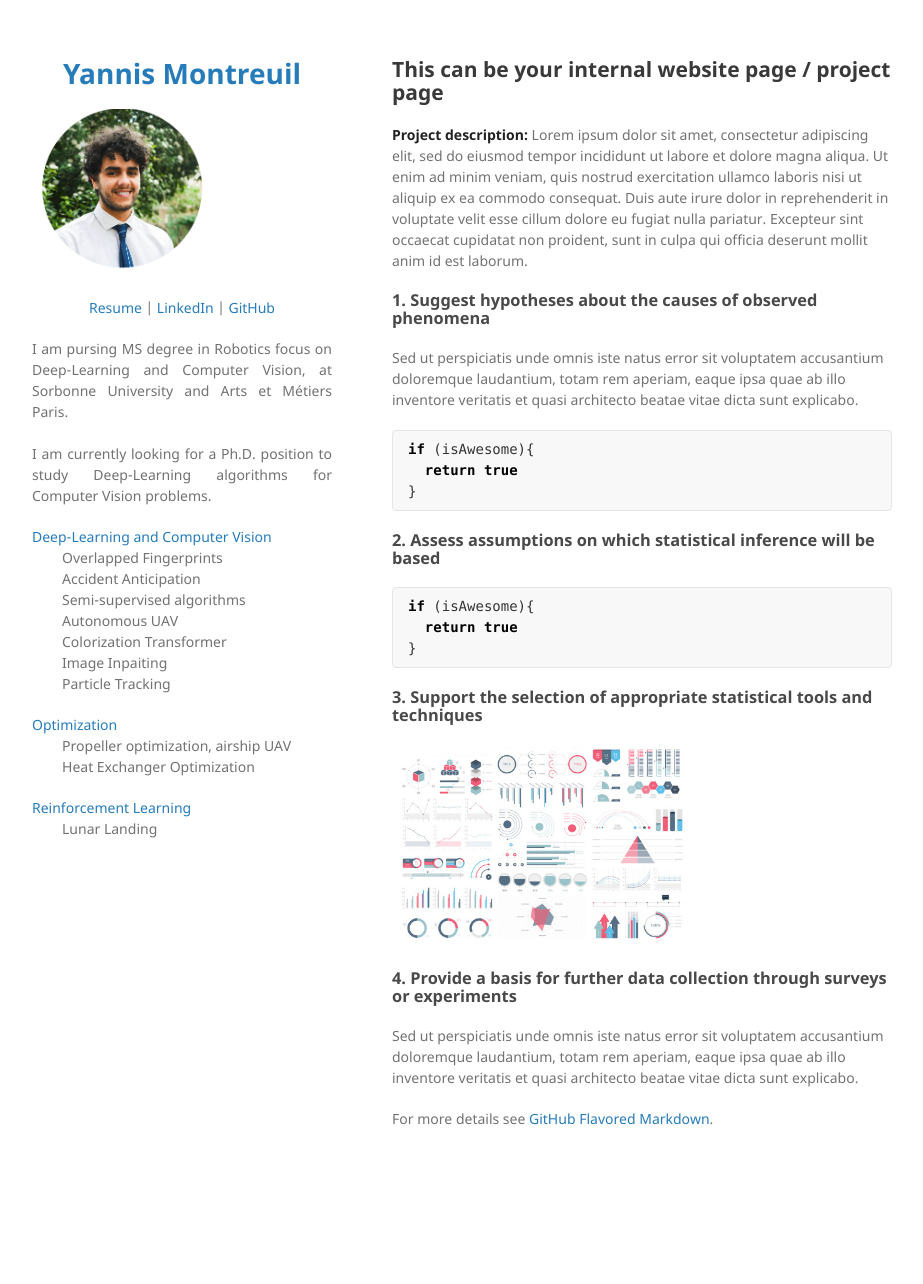
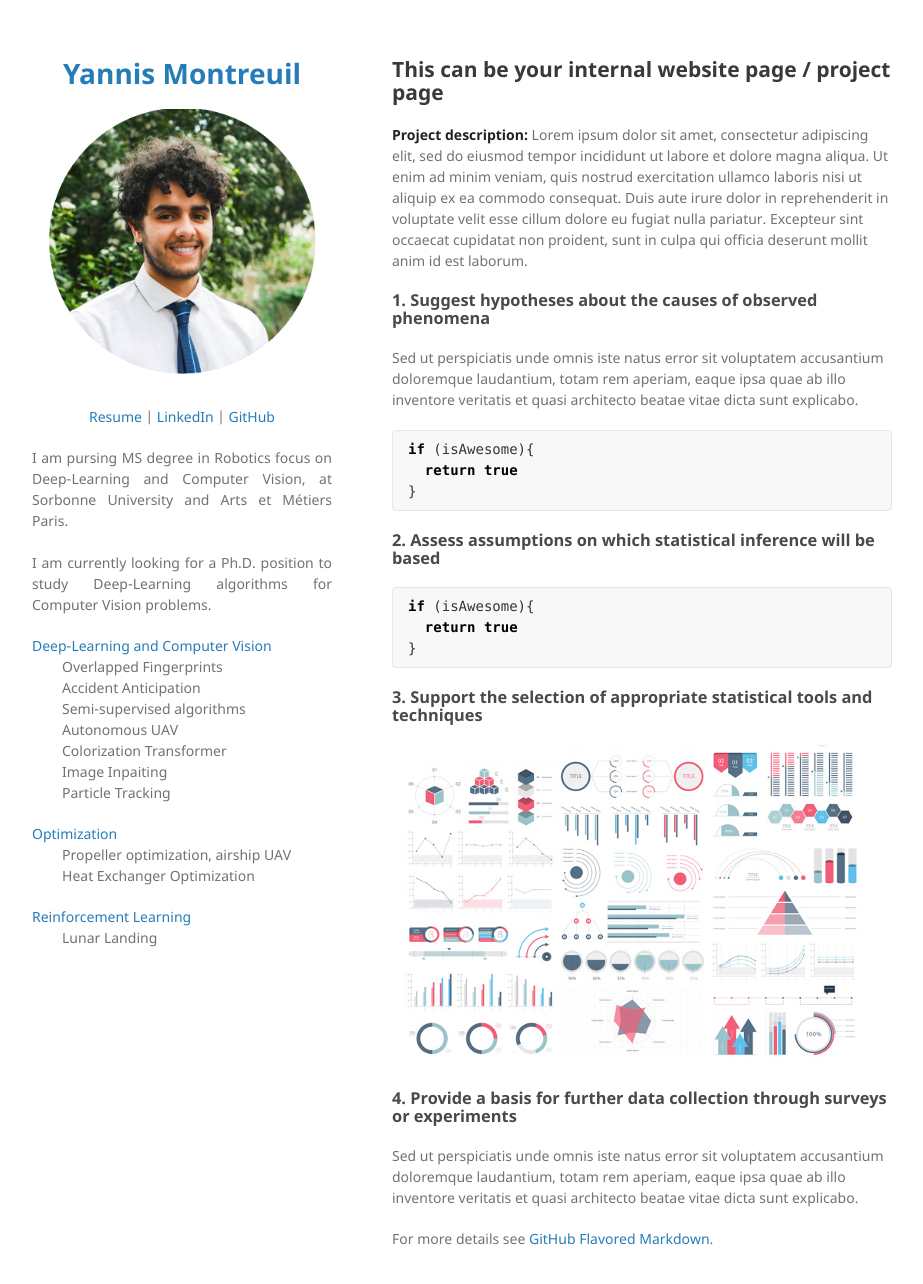
Before and after one commit to Yannis-98/yannis-98.github.io, a Jekyll site: the page built from sample_page.md, in a window 1280 px wide and 1319 px high. Shown: the top 1284 px of the window, without its empty margins (178-1101 px from the left). Built offline with Jekyll 4.4.1, drawn with Linux system fonts in a browser that asks for light colours; our own code applies the rules of GitHub Pages for plain Markdown files.

Commit message:
Update jekyll-theme-minimal.scss

```diff
--- a/_sass/jekyll-theme-minimal.scss
+++ b/_sass/jekyll-theme-minimal.scss
@@ -101,12 +101,6 @@ th {
 }
 
 img {
-  margin-left: auto;
-  margin-right: auto;
-  max-width:60%;
-}
-
-imgbis {
   margin-left: auto;
   margin-right: auto;
   max-width:100%;
```
